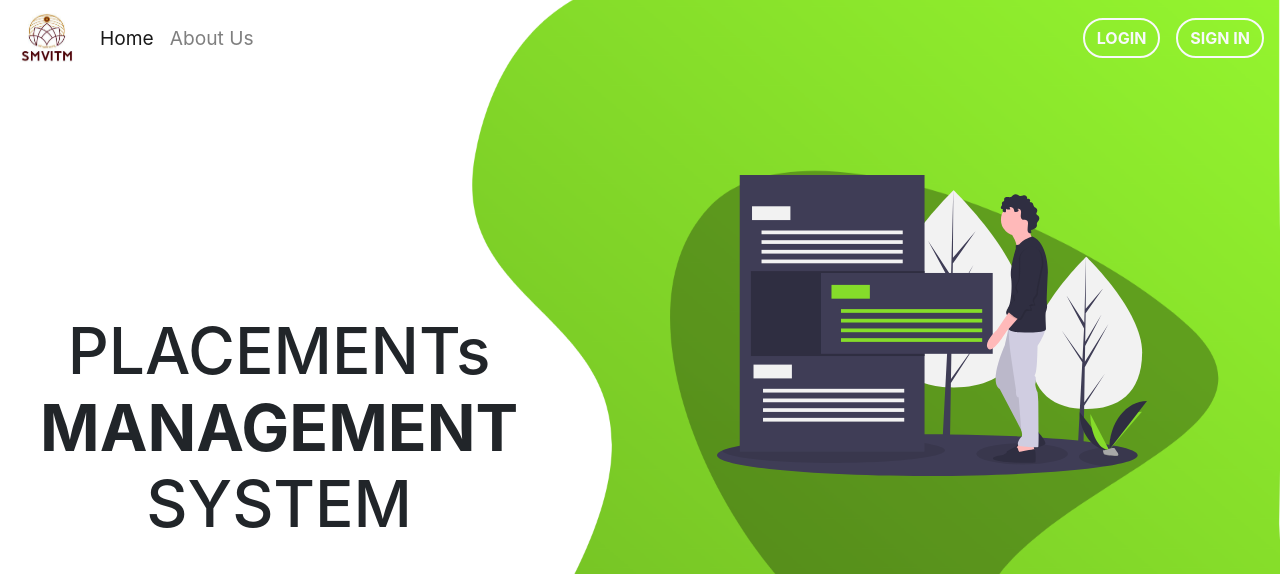
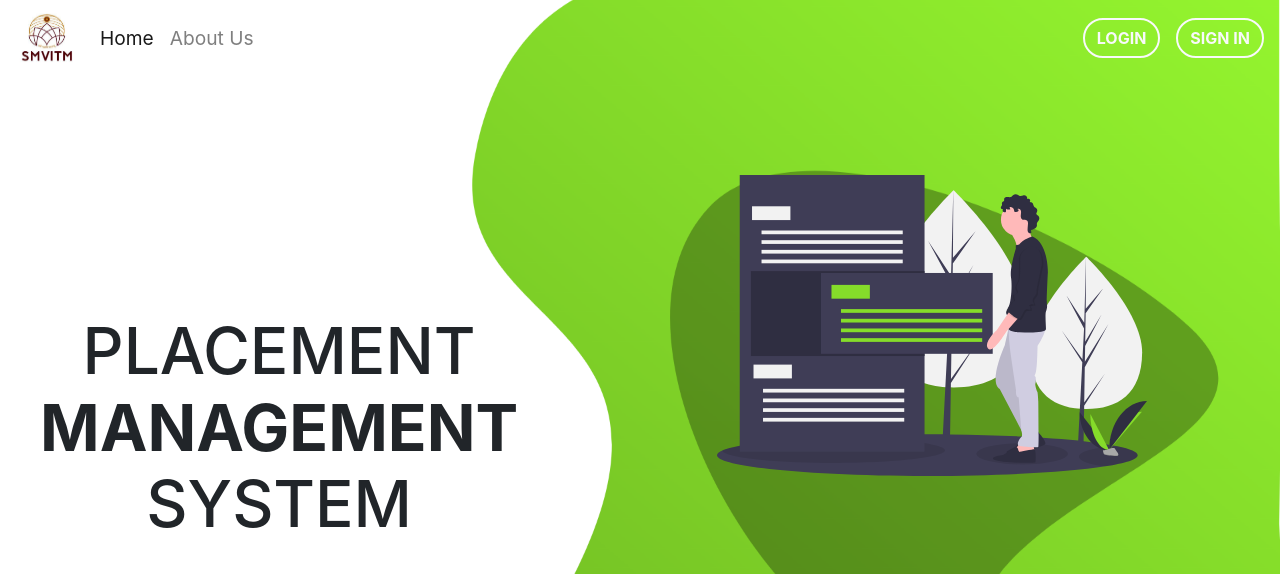
Before and after one commit to VaishnaviRaoB/PMS-master, a PHP site: page / in a window 1280 px wide. Shown: the top 574 px of the page. Run offline with PHP 8.4, Linux system fonts and the light colour scheme; some libraries are stand-ins or nearby versions.

Commit message:
check point

```diff
--- a/index.php
+++ b/index.php
@@ -22,7 +22,7 @@
     </div>
     <?php include_once 'includes/nav.php' ?>
     <div class="content" style="margin-top: 160px; margin-left: 10px;">
-        <h1 style="margin-left: 30px; font-size: 64px;"><b> </b><br> PLACEMENTs <br><b> MANAGEMENT </b><br> SYSTEM</h1> <br>
+        <h1 style="margin-left: 30px; font-size: 64px;"><b> </b><br> PLACEMENT <br><b> MANAGEMENT </b><br> SYSTEM</h1> <br>
     </div>
 
 <div id="carouselExampleIndicators" class="carousel slide" data-ride="carousel"  data-interval="2000" style="z-index:2; position:relative;top:50rem;">
```
